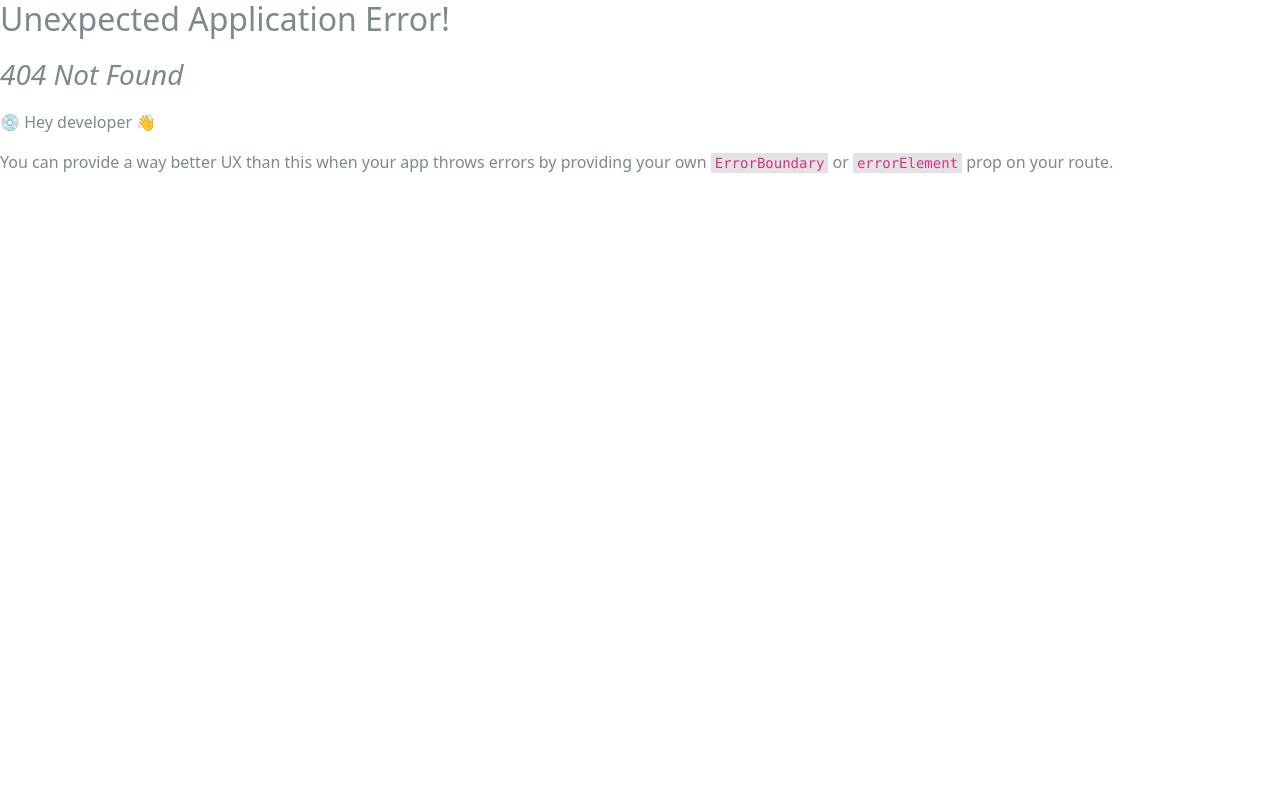
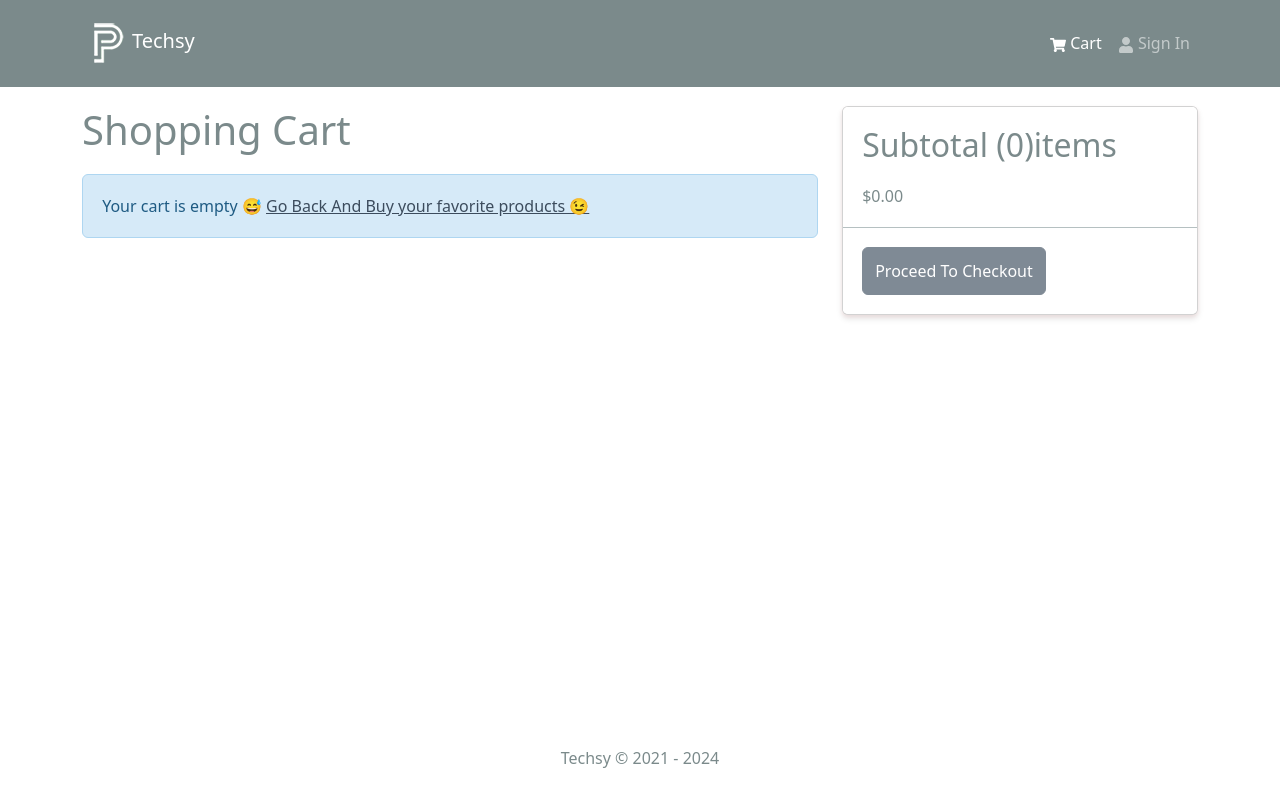
Before and after one commit to WebApp07/Techsy, a React (Create React App) app in the folder frontend/: page /cart in a window 1280 px wide. Before the commit this address had no page. Built offline with nearby package versions, Linux system fonts and the light colour scheme.

Commit message:
Cart Scren

```diff
--- a/frontend/src/index.js
+++ b/frontend/src/index.js
@@ -15,12 +15,14 @@
 import reportWebVitals from "./reportWebVitals";
 import HomeScreen from "./screens/HomeScreen";
 import ProductScreen from "./screens/ProductScreen";
+import CartScreen from "./screens/CartScreen";
 
 const router = createBrowserRouter(
   createRoutesFromElements(
     <Route path="/" element={<App />}>
       <Route index={true} path="/" element={<HomeScreen />} />
       <Route path="/product/:id" element={<ProductScreen />} />
+      <Route path="/cart" element={<CartScreen />} />
     </Route>
   )
 );
--- /dev/null
+++ b/frontend/src/screens/CartScreen.jsx
@@ -0,0 +1,108 @@
+import React from "react";
+import { Link, useNavigate } from "react-router-dom";
+import {
+  Row,
+  Col,
+  ListGroup,
+  Image,
+  From,
+  Button,
+  Card,
+  Form,
+} from "react-bootstrap";
+import { FaTrash } from "react-icons/fa";
+import Message from "../components/Message";
+import { useDispatch, useSelector } from "react-redux";
+import { addToCart } from "../slices/cartSlice";
+
+const CartScreen = () => {
+  const navigate = useNavigate();
+  const dispatch = useDispatch();
+
+  const cart = useSelector((state) => state.cart);
+
+  const { cartItems } = cart;
+  const addToCartHandler = async (product, qty) => {
+    dispatch(addToCart({ ...product, qty }));
+  };
+
+  return (
+    <Row>
+      <Col md={8}>
+        <h1 style={{ marginBottom: "20px" }}>Shopping Cart</h1>
+
+        {cartItems.length === 0 ? (
+          <Message>
+            Your cart is empty 😅{" "}
+            <Link to="/">Go Back And Buy your favorite products 😉</Link>
+          </Message>
+        ) : (
+          <ListGroup variant="flush">
+            {cartItems.map((item) => (
+              <ListGroup.Item key={item._id}>
+                <Row>
+                  <Col md={2}>
+                    <Image src={item.image} alt={item.name} fluid rounded />
+                  </Col>
+
+                  <Col md={3}>
+                    <Link to={`/product/${item._id}`}>{item.name}</Link>
+                  </Col>
+
+                  <Col md={2}>${item.price}</Col>
+                  <Col md={2}>
+                    <Form.Control
+                      as="select"
+                      value={item.qty}
+                      onChange={(e) =>
+                        addToCartHandler(item, Number(e.target.value))
+                      }
+                    >
+                      {[...Array(item.countInStock).keys()].map((x) => (
+                        <option key={x + 1} value={x + 1}>
+                          {x + 1}
+                        </option>
+                      ))}
+                    </Form.Control>
+                  </Col>
+                  <Col md={2}>
+                    <Button type="button" variant="light">
+                      <FaTrash />
+                    </Button>
+                  </Col>
+                </Row>
+              </ListGroup.Item>
+            ))}
+          </ListGroup>
+        )}
+      </Col>
+      <Col md={4}>
+        <Card>
+          <ListGroup variant="flush">
+            <ListGroup.Item>
+              <h2>
+                Subtotal ({cartItems.reduce((acc, item) => acc + item.qty, 0)}
+                )items{" "}
+              </h2>
+              $
+              {cartItems
+                .reduce((acc, item) => acc + item.price * item.qty, 0)
+                .toFixed(2)}
+            </ListGroup.Item>
+            <ListGroup.Item>
+              <Button
+                type="button"
+                className="btn-block"
+                disabled={cartItems.length === 0}
+              >
+                Proceed To Checkout
+              </Button>
+            </ListGroup.Item>
+          </ListGroup>
+        </Card>
+      </Col>
+    </Row>
+  );
+};
+
+export default CartScreen;
```
